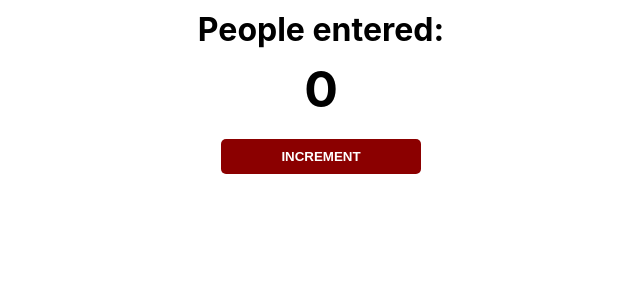
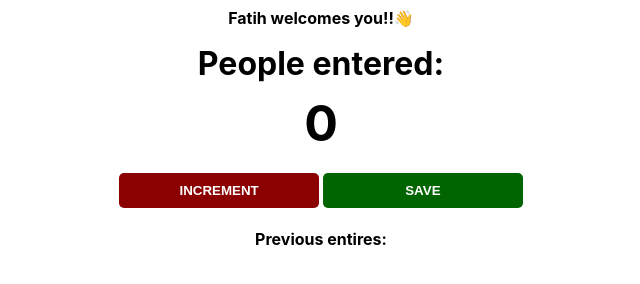
Before and after one commit to fatihguur/passenger-counter, a plain HTML site: page index.html in a window 1280 px wide. Shown: the whole page, without its empty margins (319-959 px from the left). Drawn offline with Linux system fonts and the light colour scheme.

Commit message:
Passenger Counter Complete

```diff
--- a/index.html
+++ b/index.html
@@ -3,9 +3,12 @@
         <link rel="stylesheet" href="index.css">
     </head>
     <body>
+        <p id="welcome-el"></p>
         <h1>People entered:</h1>
         <h2 id="count-el">0</h2>
         <button id="increment-btn" onclick="increment()">INCREMENT</button>
+        <button id="save-btn" onclick="save()">SAVE</button>
+        <p id="save-el">Previous entires: </p>
         <script src="index.js"></script>
     </body>
 </html>
--- a/index.js
+++ b/index.js
@@ -2,10 +2,30 @@ let myAge = 24;
 let humanDogRatio = 7;
 
 
+
 let count = 0;
+let countEl = document.getElementById("count-el");
+
+let welcomeEl = document.getElementById("welcome-el");
+let myName = "Fatih";
+let message = "welcomes you!!";
+
+let saveEl = document.getElementById("save-el");
+
+welcomeEl.innerText = myName+ " " + message;
+
+welcomeEl.innerText = welcomeEl.innerText + "👋";
+
 
 
 
 function increment() {
-    document.getElementById("count-el").innerText++;
+    count++;
+    countEl.textContent = count;
 }
+
+function save() {
+    saveEl.textContent = saveEl.innerText + count + " " +" - ";
+    count = 0;
+    console.log(count);
+}
```
